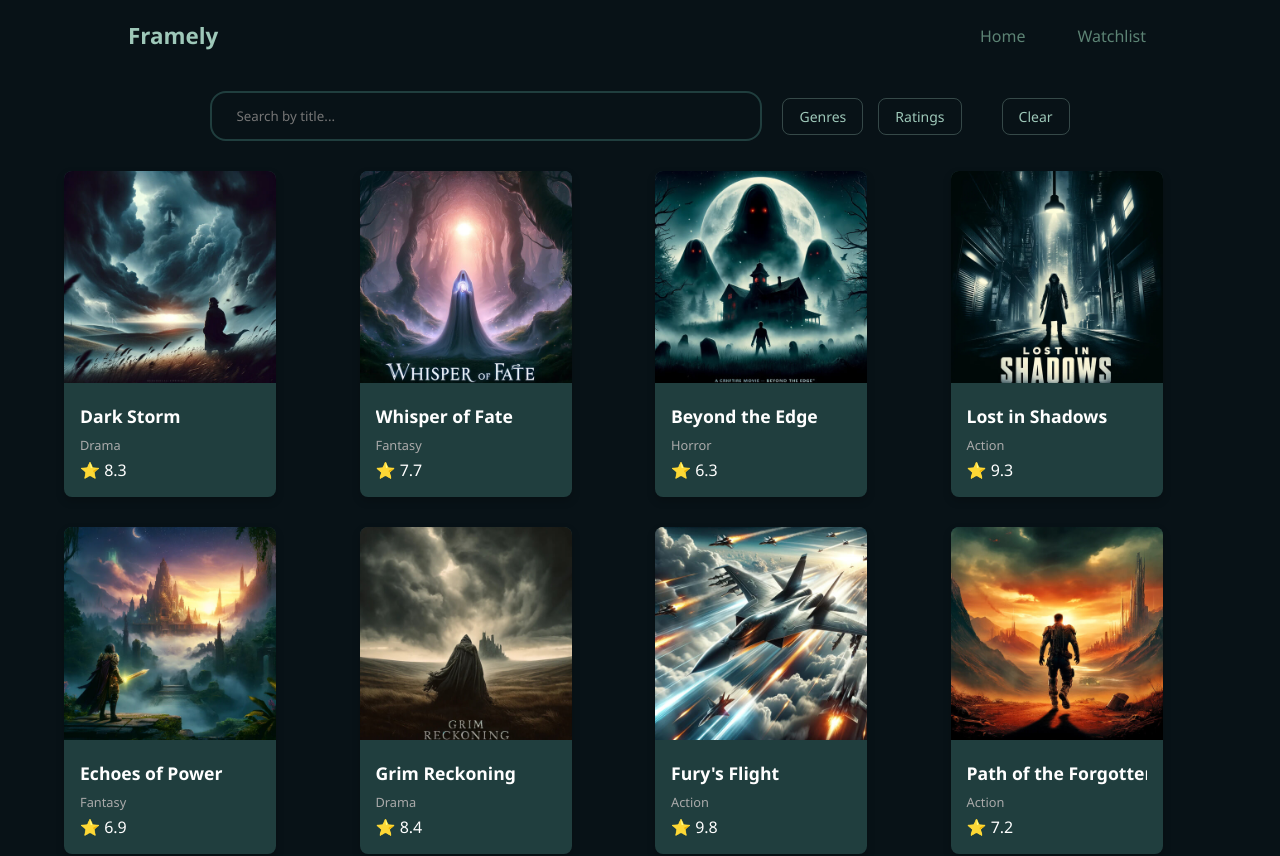
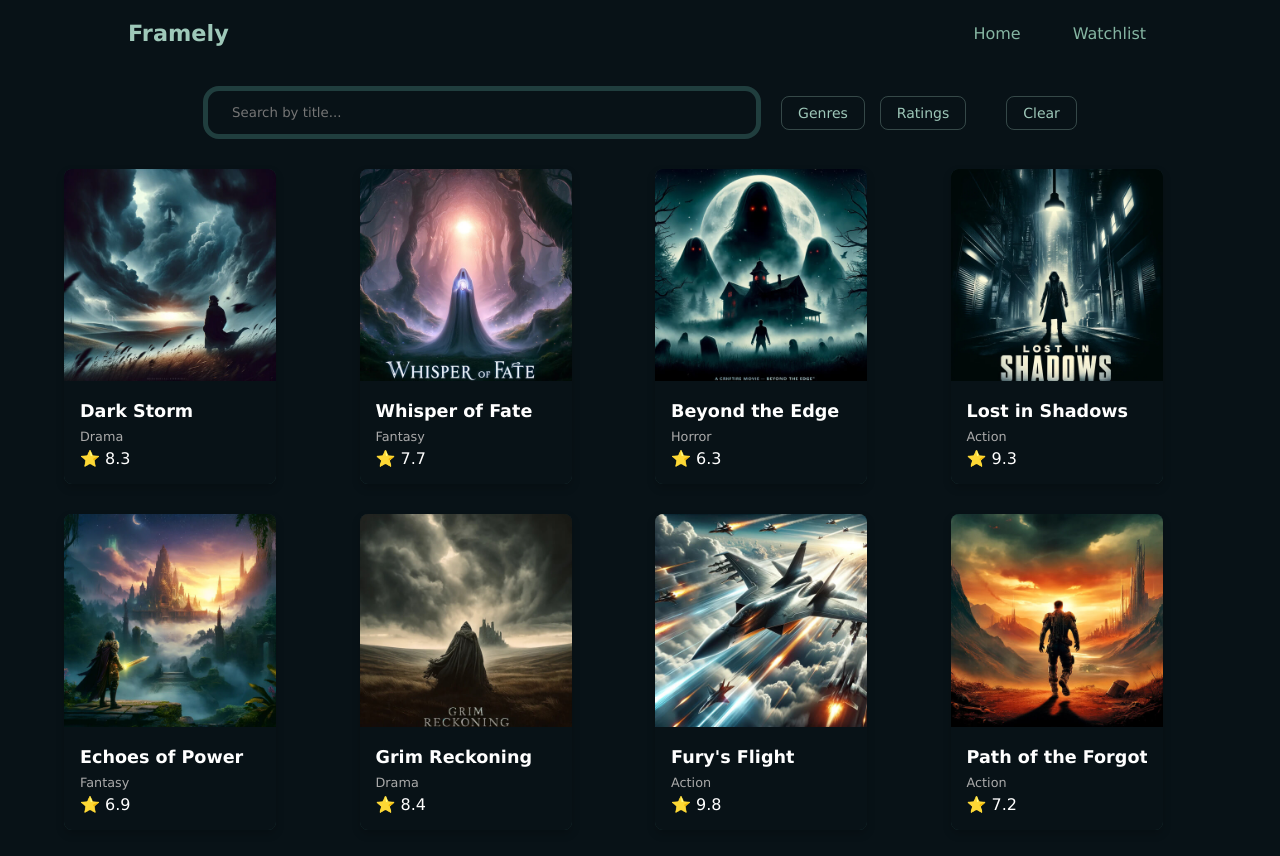
Before and after one commit to ana-maria-ursache/Movie-Application, a React (Vite) app: page / in a window 1280 px wide. Shown: the top 856 px of the page. Built offline with nearby package versions, Linux system fonts and the light colour scheme.

Commit message:
design-fixes

```diff
--- a/src/App.css
+++ b/src/App.css
@@ -1,8 +1,9 @@
 @import './variables.css';
 
 *{
-    font-family:'Segoe UI', Tahoma, Geneva, Verdana, sans-serif;
+    font-family:Verdana, serif;
     margin:0;
+    background-color: var(--dark);
 }
 
 .mainContainer{
--- a/src/components/MovieCard/MovieCard.css
+++ b/src/components/MovieCard/MovieCard.css
@@ -23,7 +23,6 @@
 
 .card-content {
     padding: 1rem;
-    border-radius: 20px;
 
 }
 
--- a/src/components/MoviesContainer/MoviesContainer.css
+++ b/src/components/MoviesContainer/MoviesContainer.css
@@ -1,3 +1,5 @@
+@import '../../variables.css';
+
 .movies-container {
     display: grid;
     grid-template-columns: repeat(auto-fill, minmax(220px, 1fr));
@@ -21,7 +23,7 @@
     padding: 14px 24px;
     border-radius: 16px;
     background: var(--dark);
-    border: 2px solid var(--dark-green);
+    border: 5px solid #203e3e;
     color: var(--lighter-green);
 }
 
--- a/src/variables.css
+++ b/src/variables.css
@@ -2,5 +2,5 @@
     --dark: #081217;
     --dark-green: #203e3e;
     --lighter-green: #9EC8B9;
-    --light-green: #5C8374;
+    --light-green: #85b5a2;
 }
```
